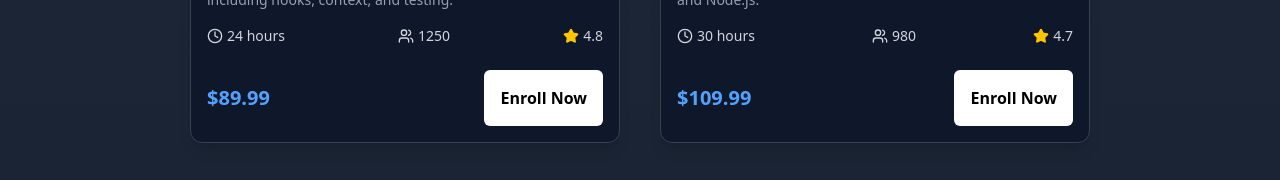
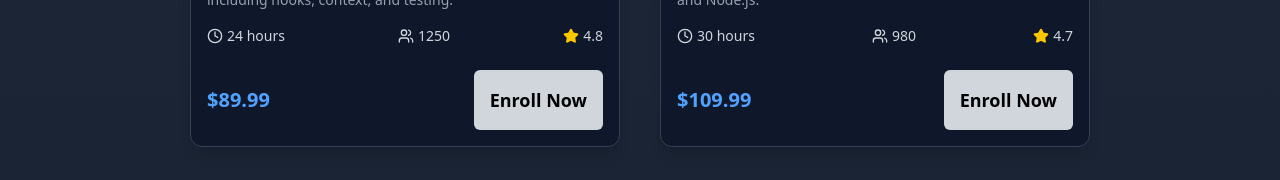
Before and after one commit to AyushDeuja/GyanLoop-E-Learning-Platform, a React (Vite) app: page /courses in a window 1280 px wide. Shown: the part 602-782 px from the top of the page. Built offline with nearby package versions, Linux system fonts and the light colour scheme.

Commit message:
made lessonpage and searchbar responisive

```diff
--- a/src/components/CourseCard.jsx
+++ b/src/components/CourseCard.jsx
@@ -87,7 +87,7 @@ const CourseCard = ({
           <span className="text-xl font-bold text-blue-400">${price}</span>
           <CustomButton
             label={buttonLabel}
-            className="sm:p-4 bg-white !text-black sm:text-base text-sm p-2"
+            className="sm:p-4 bg-gray-300 !text-black sm:text-lg text-sm p-2"
             onClick={handleClick}
           />
         </div>
--- a/src/components/SearchBar.jsx
+++ b/src/components/SearchBar.jsx
@@ -22,7 +22,7 @@ const SearchBar = ({ search, category, level, onChange }) => {
   return (
     <div className="w-full px-4 md:px-0">
       <div className="w-full flex flex-col sm:flex-row items-center gap-4">
-        <div className="flex items-center flex-grow bg-gray-900 border border-[#1f1f1f] rounded-md px-4 py-3 text-sm text-white min-w-0">
+        <div className="flex items-center w-full flex-grow bg-gray-900 border border-[#1f1f1f] rounded-md px-4 py-3 text-sm text-white min-w-0">
           <Search className="w-4 h-4 mr-2 text-gray-400 flex-shrink-0" />
           <input
             type="text"
--- a/src/pages/LessonPage.jsx
+++ b/src/pages/LessonPage.jsx
@@ -161,7 +161,7 @@ const LessonPage = () => {
               />
             )}
 
-            <div className="mt-6 flex justify-between">
+            <div className="mt-6 flex justify-between sm:flex-row flex-col gap-4">
               <div className="w-48">
                 {previousLesson && (
                   <CustomButton
```
